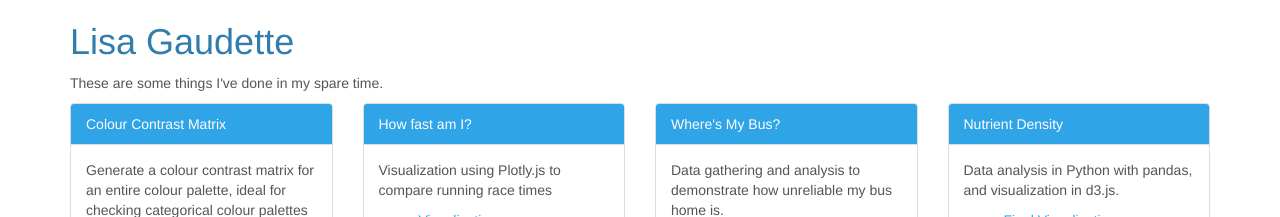
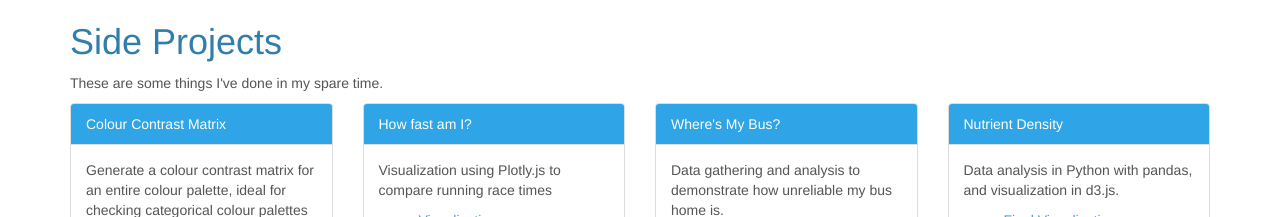
Before and after one commit to lgaud/lgaud.github.io, a Jekyll site: the page Projects/index.html, which Jekyll copies as it is, in a window 1280 px wide. Shown: the top 217 px of the page. Built offline with Jekyll 4.4.1, drawn with Linux system fonts in a browser that asks for light colours; comment, search, counter and statistics services are not loaded.

```diff
--- a/Projects/index.html
+++ b/Projects/index.html
@@ -23,7 +23,7 @@
 <body>
 
     <div class="container">
-        <h1>Lisa Gaudette</h1>
+        <h1>Side Projects</h1>
         <p>These are some things I've done in my spare time.</p>
         <div class="row">
             <div class="col-lg-3">
--- a/_config.yml
+++ b/_config.yml
@@ -6,7 +6,8 @@ description: > # your text below (remove <br> elements if you don't need line br
 show_downloads: false
 theme: minima
 
-header_pages: []
+header_pages:
+  - Projects/index.html
 
 
 minima:
```
